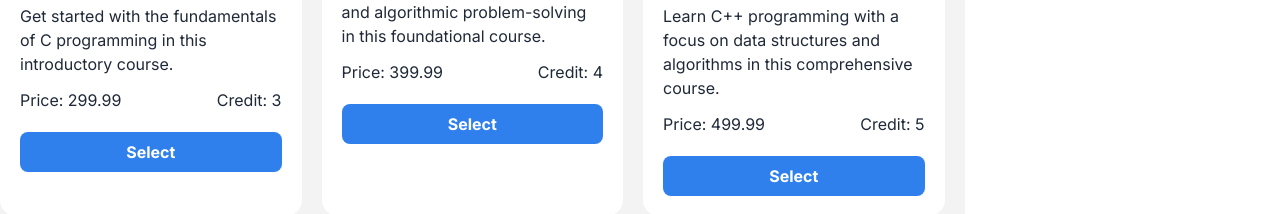
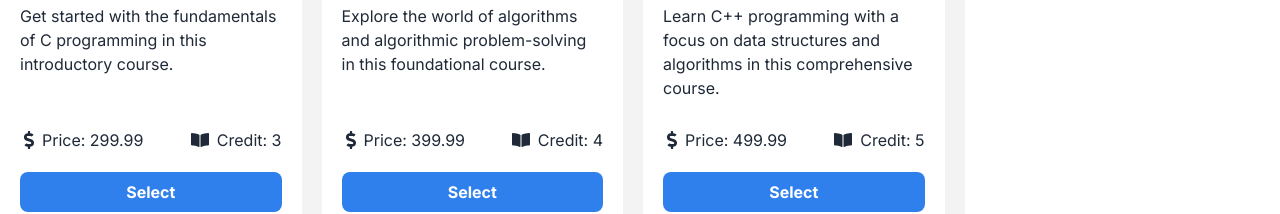
Before and after one commit to jerin-arpa/course-registration-38, a React app: page / in a window 1280 px wide. Shown: the part 421-635 px from the top of the page. Built offline with nearby package versions, Linux system fonts and the light colour scheme; the HTML template or start-up script is replaced by a standard one.

Commit message:
add react icons dollar and bookmarn in card section

```diff
--- a/src/components/Home/Home.jsx
+++ b/src/components/Home/Home.jsx
@@ -1,5 +1,6 @@
 import { useState } from "react";
 import { useEffect } from "react";
+import { FaDollarSign, FaBookOpen } from 'react-icons/fa';
 
 const Home = () => {
 
@@ -32,16 +33,22 @@ const Home = () => {
                                 </div>
 
                                 <div>
-                                    <h1 className="text-xl font-bold mt-5">{course.course_name
+                                    <h1 className="text-xl font-bold mt-5 h-14">{course.course_name
                                     }</h1>
 
-                                    <p className="my-3">{course.details}</p>
+                                    <p className="my-3 h-28">{course.details}</p>
 
                                     <div className="flex justify-between">
-                                        <div>
+                                        <div className="flex items-center">
+                                            <p className="text-lg mr-1">
+                                                <FaDollarSign></FaDollarSign>
+                                            </p>
                                             <p>Price: {course.price}</p>
                                         </div>
-                                        <div>
+                                        <div className="flex items-center">
+                                            <p className="text-lg mr-2">
+                                                <FaBookOpen></FaBookOpen>
+                                            </p>
                                             <p>Credit: {course.credit}</p>
                                         </div>
                                     </div>
```
